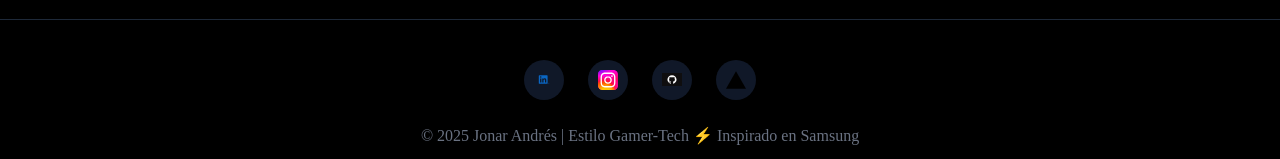
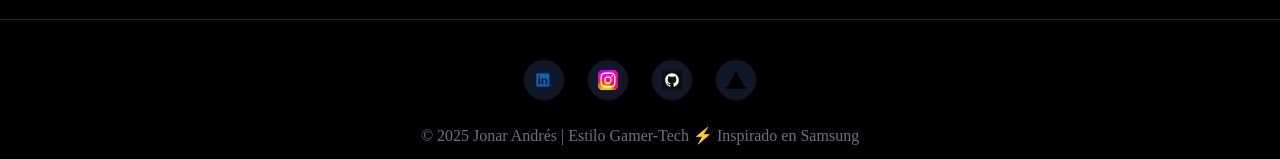
Before and after one commit to Jonar519/Trabajo-final-Jonar-Martinez, a Next.js app: page / in a window 1280 px wide. Shown: the part 7772-7931 px from the top of the page. Built offline with nearby package versions, Linux system fonts and the light colour scheme.

Commit message:
Agregando cambios

```diff
--- a/src/app/components/CV.tsx
+++ b/src/app/components/CV.tsx
@@ -1,4 +1,3 @@
-import Image from "next/image";
 import { useContent } from "@/hooks/useContent";
 
 export default function CV() {
--- a/src/app/components/Contact.tsx
+++ b/src/app/components/Contact.tsx
@@ -131,9 +131,11 @@ export default function Contact() {
                     className={`flex flex-col items-center p-3 rounded-lg ${social.bgColor} ${social.borderColor} border-2 ${social.glowColor} transition-all duration-300 hover:scale-105 hover:shadow-lg`}
                   >
                     <div className="w-8 h-8 mb-2 flex items-center justify-center">
-                      <img
+                      <Image
                         src={social.icon}
                         alt={social.name}
+                        width={24}
+                        height={24}
                         className="w-6 h-6"
                       />
                     </div>
--- a/src/app/components/Footer.tsx
+++ b/src/app/components/Footer.tsx
@@ -1,4 +1,3 @@
-import Image from "next/image";
 import { useContent } from "@/hooks/useContent";
 
 export default function Footer() {
@@ -19,13 +18,13 @@ export default function Footer() {
               className={`w-10 h-10 flex items-center justify-center ${social.bgColor} rounded-full transition-all duration-300 hover:scale-110 hover:shadow-lg`}
               title={social.name}
             >
-              <img
-                src={social.icon}
-                alt={social.name}
-                width={20}
-                height={20}
-                className=""
-              />
+              <div className="w-5 h-5 relative">
+                <img
+                  src={social.icon}
+                  alt={social.name}
+                  className="w-full h-full"
+                />
+              </div>
             </a>
           ))}
         </div>
--- a/src/app/components/Testimonials.tsx
+++ b/src/app/components/Testimonials.tsx
@@ -48,11 +48,11 @@ export default function Testimonials() {
           </div>
 
           <div className="relative">
-            <div className="text-amber-400 text-6xl absolute -top-8 -left-4 opacity-20">"</div>
+            <div className="text-amber-400 text-6xl absolute -top-8 -left-4 opacity-20">&quot;</div>
             <p className="text-gray-200 text-xl sm:text-2xl leading-relaxed text-center italic relative z-10">
               {testimonials.testimonials[activeTestimonio].text}
             </p>
-            <div className="text-amber-400 text-6xl absolute -bottom-8 -right-4 opacity-20">"</div>
+            <div className="text-amber-400 text-6xl absolute -bottom-8 -right-4 opacity-20">&quot;</div>
           </div>
         </div>
 
```
